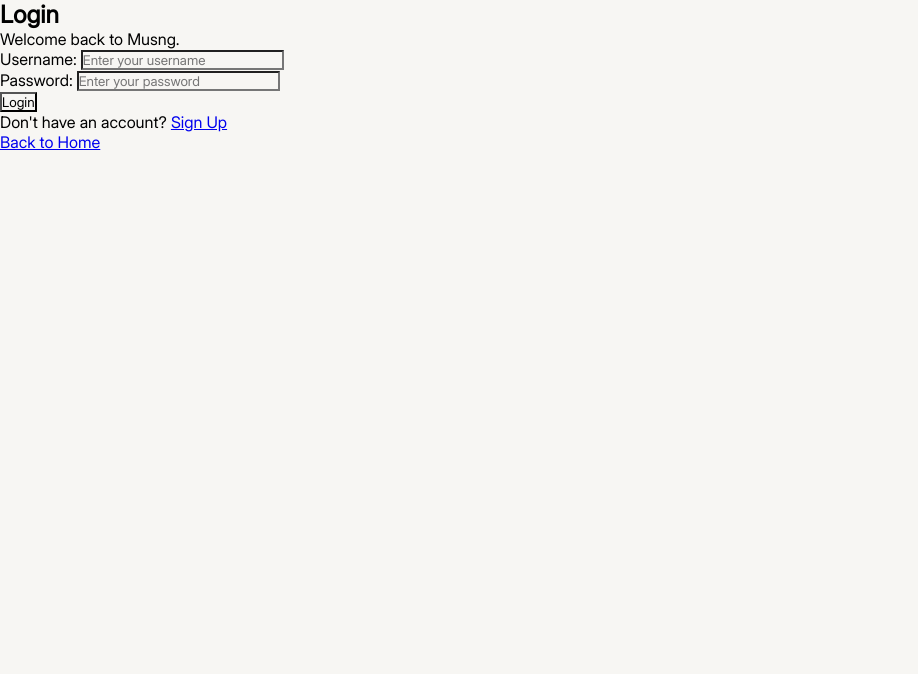
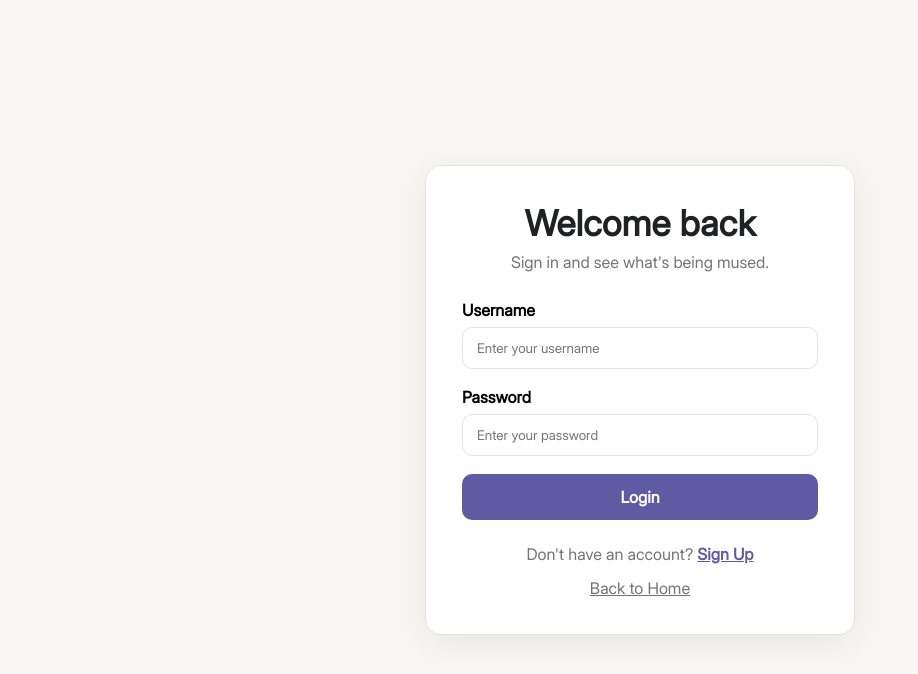
Before and after one commit to Noah-Gullo/musng, a React (Vite) app in the folder frontend/: page /login in a window 1280 px wide. Shown: the top 674 px of the page, without its empty margins (0-918 px from the left). Built offline with nearby package versions, Linux system fonts and the light colour scheme; the HTML template or start-up script is replaced by a standard one.

Commit message:
feat: add styling to home and login

```diff
--- a/frontend/src/App.css
+++ b/frontend/src/App.css
@@ -3,6 +3,9 @@
     margin: 0px;
     padding: 0px;
     font-family: 'Inter', sans-serif;
+}
+
+body{
     background-color: var(--bg);
 }
 
@@ -20,3 +23,176 @@
   --accent: #5f5aa2;
   --accent-hover: #4d4887;
 }
+
+.home-content {
+  width: 100%;
+  min-height: 100vh;
+
+  display: flex;
+  flex-direction: column;
+  justify-content: center;
+  align-items: center;
+
+  padding: 24px;
+  text-align: center;
+}
+
+.home-content a{
+    margin: 2em;
+}
+
+.home-actions {
+  display: flex;
+  justify-content: center;
+  gap: 16px;
+  margin-top: 10px;
+}
+
+.home-primary-button,
+.home-secondary-button {
+  display: inline-flex;
+  align-items: center;
+  justify-content: center;
+
+  min-width: 150px;
+  padding: 16px 28px;
+
+  border-radius: 12px;
+
+  font-size: 1.15rem;
+  font-weight: 600;
+
+  transition: transform 0.15s ease
+}
+
+.home-primary-button {
+  background: var(--accent);
+  color: white;
+}
+
+.home-primary-button:hover {
+  background: var(--accent-hover);
+  transform: translateY(-2px);
+}
+
+.home-secondary-button {
+  background: var(--surface);
+  color: var(--text);
+  border: 1px solid var(--border);
+}
+
+.home-secondary-button:hover {
+  background: var(--border);
+  transform: translateY(-2px);
+}
+
+#logo{
+    font-size: 7em;
+}
+
+#tagline{
+    font-size: 2em;
+}
+
+.auth-page {
+  min-height: 100vh;
+  display: flex;
+  align-items: center;
+  justify-content: center;
+  padding: 24px;
+  background: var(--background);
+}
+
+.auth-card {
+  width: 100%;
+  max-width: 430px;
+  padding: 36px;
+  background: var(--surface);
+  border: 1px solid var(--border);
+  border-radius: 16px;
+  box-shadow: 0 8px 30px rgba(0, 0, 0, 0.06);
+}
+
+.auth-header {
+  margin-bottom: 28px;
+  text-align: center;
+}
+
+.auth-header h1 {
+  margin-bottom: 8px;
+  font-size: 2.2rem;
+  color: var(--text);
+}
+
+.auth-header p {
+  color: var(--muted);
+}
+
+.auth-form {
+  display: flex;
+  flex-direction: column;
+  gap: 18px;
+}
+
+.form-group {
+  display: flex;
+  flex-direction: column;
+  gap: 7px;
+}
+
+.form-group label {
+  font-weight: 600;
+}
+
+.form-group input {
+  padding: 12px 14px;
+  background: var(--background);
+  border: 1px solid var(--border);
+  border-radius: 10px;
+}
+
+.form-group input:focus {
+  outline: none;
+  border-color: var(--accent);
+}
+
+.auth-button {
+  padding: 13px;
+  background: var(--accent);
+  color: white;
+  border: none;
+  border-radius: 10px;
+  font-weight: 600;
+  font-size: 1em;
+}
+
+.auth-button:hover {
+  background: var(--accent-hover);
+}
+
+.auth-error {
+  color: #b42318;
+  text-align: center;
+}
+
+.auth-footer {
+  margin-top: 24px;
+  color: var(--muted);
+  text-align: center;
+}
+
+.auth-footer a {
+  color: var(--accent);
+  font-weight: 600;
+}
+
+.auth-home-link {
+  display: block;
+  margin-top: 14px;
+  color: var(--muted);
+  text-align: center;
+}
+
+.auth-home-link:hover {
+  color: var(--text);
+}
--- a/frontend/src/pages/Home.jsx
+++ b/frontend/src/pages/Home.jsx
@@ -67,9 +67,9 @@
     <main className="home-page">
       {!user ? (
         <section className="home-content">
-          <h1 className="logo">Musng</h1>
+          <h1 id="logo">Musng</h1>
 
-          <p className="tagline">
+          <p id="tagline">
             A place for passing thoughts.
           </p>
 
--- a/frontend/src/pages/Login.jsx
+++ b/frontend/src/pages/Login.jsx
@@ -44,8 +44,8 @@
     <main className="auth-page">
       <section className="auth-card">
         <header className="auth-header">
-          <h1>Login</h1>
-          <p>Welcome back to Musng.</p>
+          <h1>Welcome back</h1>
+          <p>Sign in and see what's being mused.</p>
         </header>
 
         <form
@@ -53,17 +53,32 @@
           onSubmit={handleSubmit}
         >
           <div className="form-group">
-            <label htmlFor="username"> Username: </label>
+            <label htmlFor="username">
+              Username
+            </label>
 
-            <input id="username" type="text" value={username} onChange={(event) =>
-              setUsername(event.target.value)
-              } placeholder="Enter your username"required />
+            <input
+              id="username"
+              type="text"
+              value={username}
+              onChange={(event) =>
+                setUsername(event.target.value)
+              }
+              placeholder="Enter your username"
+              required
+            />
           </div>
 
           <div className="form-group">
-            <label htmlFor="password">Password: </label>
+            <label htmlFor="password">
+              Password
+            </label>
 
-            <input id="password" type="password" value={password} onChange={(event) =>
+            <input
+              id="password"
+              type="password"
+              value={password}
+              onChange={(event) =>
                 setPassword(event.target.value)
               }
               placeholder="Enter your password"
@@ -72,18 +87,32 @@
           </div>
 
           {error && (
-            <p className="auth-error">{error}</p>
+            <p className="auth-error">
+              {error}
+            </p>
           )}
 
-          <button type="submit" className="auth-button">Login</button>
+          <button
+            type="submit"
+            className="auth-button"
+          >
+            Login
+          </button>
         </form>
 
         <p className="auth-footer">
           Don't have an account?{" "}
-          <Link to="/signup"> Sign Up</Link>
+          <Link to="/signup">
+            Sign Up
+          </Link>
         </p>
 
-        <Link to="/">Back to Home</Link>
+        <Link
+          to="/"
+          className="auth-home-link"
+        >
+          Back to Home
+        </Link>
       </section>
     </main>
   );
```
